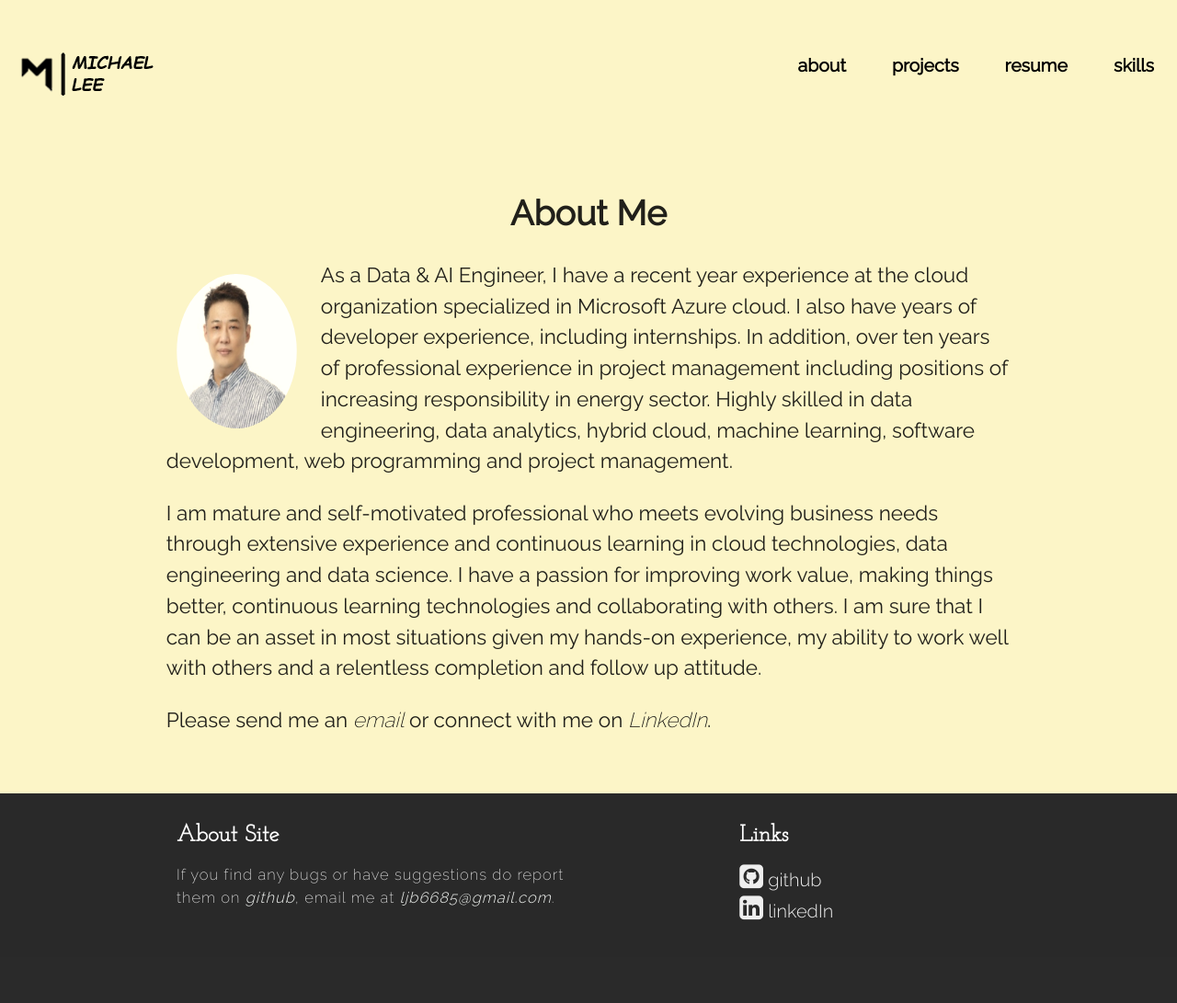
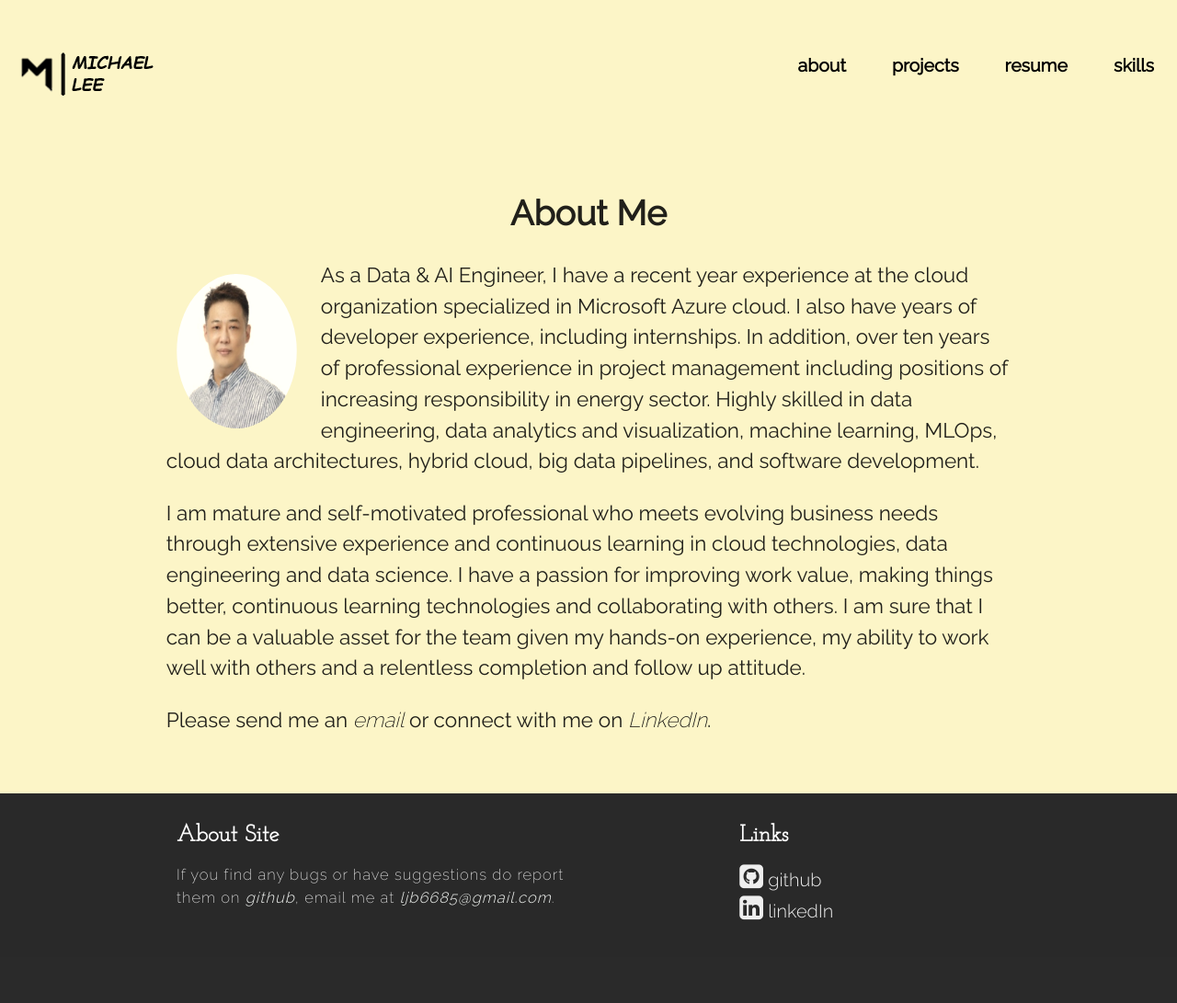
Before and after one commit to ljb6685/ljb6685.github.io, a Jekyll site: the page built from about.html, in a window 1280 px wide. Shown: the whole page at 92% size. Built offline with Jekyll 4.4.1, drawn with Linux system fonts in a browser that asks for light colours; nearby versions of some CDN libraries.

Commit message:
Update about.html

```diff
--- a/about.html
+++ b/about.html
@@ -9,8 +9,8 @@
   <div class="row">
     <img src="/assets/images/profile_picture.jpg" class="col m2 s3 responsive circle about_img" alt="me">
     <div class="about_paragraph">
-      <p>As a Data & AI Engineer, I have a recent year experience at the cloud organization specialized in Microsoft Azure cloud. I also have years of developer experience, including internships. In addition, over ten years of professional experience in project management including positions of increasing responsibility in energy sector. Highly skilled in data engineering, data analytics, hybrid cloud, machine learning, software development, web programming and project management.</p>
-      <p>I am mature and self-motivated professional who meets evolving business needs through extensive experience and continuous learning in cloud technologies, data engineering and data science. I have a passion for improving work value, making things better, continuous learning technologies and collaborating with others. I am sure that I can be an asset in most situations given my hands-on experience, my ability to work well with others and a relentless completion and follow up attitude.</p>
+      <p>As a Data & AI Engineer, I have a recent year experience at the cloud organization specialized in Microsoft Azure cloud. I also have years of developer experience, including internships. In addition, over ten years of professional experience in project management including positions of increasing responsibility in energy sector. Highly skilled in data engineering, data analytics and visualization, machine learning, MLOps, cloud data architectures, hybrid cloud, big data pipelines, and software development.</p>
+      <p>I am mature and self-motivated professional who meets evolving business needs through extensive experience and continuous learning in cloud technologies, data engineering and data science. I have a passion for improving work value, making things better, continuous learning technologies and collaborating with others. I am sure that I can be a valuable asset for the team given my hands-on experience, my ability to work well with others and a relentless completion and follow up attitude.</p>
       <p>Please send me an <a class="about_me_links" href="mailto:{{site.email}}">email</a> or connect with me on <a class="about_me_links" href="https://www.linkedin.com/in/jinbong//">LinkedIn</a>.</p>
     </div>
   </div>
```
